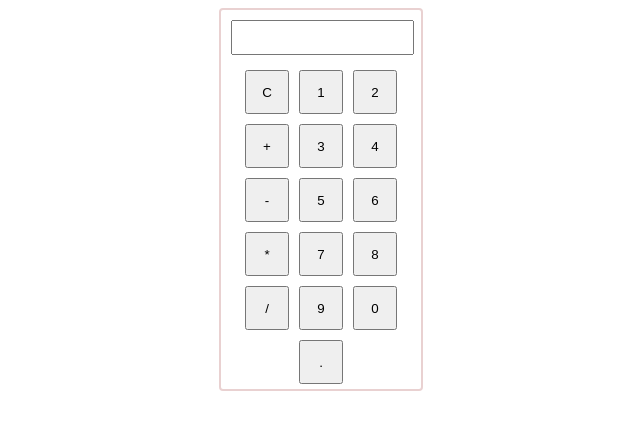
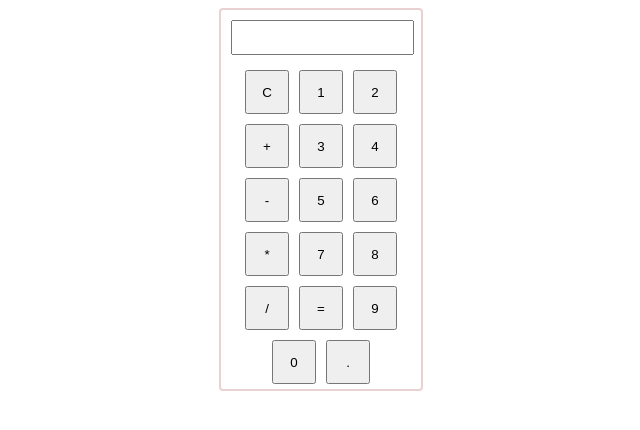
Before and after one commit to dg-codingbapunu/first-react-code, a React (Vite) app in the folder project/calculator/: page / in a window 1280 px wide. Shown: the top 430 px of the page, without its empty margins (319-959 px from the left). Built offline with nearby package versions, Linux system fonts and the light colour scheme.

Commit message:
complete calculator

```diff
--- a/project/calculator/src/App.jsx
+++ b/project/calculator/src/App.jsx
@@ -7,7 +7,10 @@ function App() {
   const [calVal, setcalVal] = useState("");
   const onButtonClick = (buttonText) => {
     if (buttonText === "C") {
+      setcalVal("");
     } else if (buttonText === "=") {
+      const result = eval(calVal);
+      setcalVal(result);
     } else {
       const newDisplayValue = calVal + buttonText;
       setcalVal(newDisplayValue);
--- a/project/calculator/src/component/ButtonContainer.jsx
+++ b/project/calculator/src/component/ButtonContainer.jsx
@@ -14,6 +14,7 @@ let ButtonContainer = ({ onButtonClick }) => {
     "7",
     "8",
     "/",
+    "=",
     "9",
     "0",
     ".",
```
